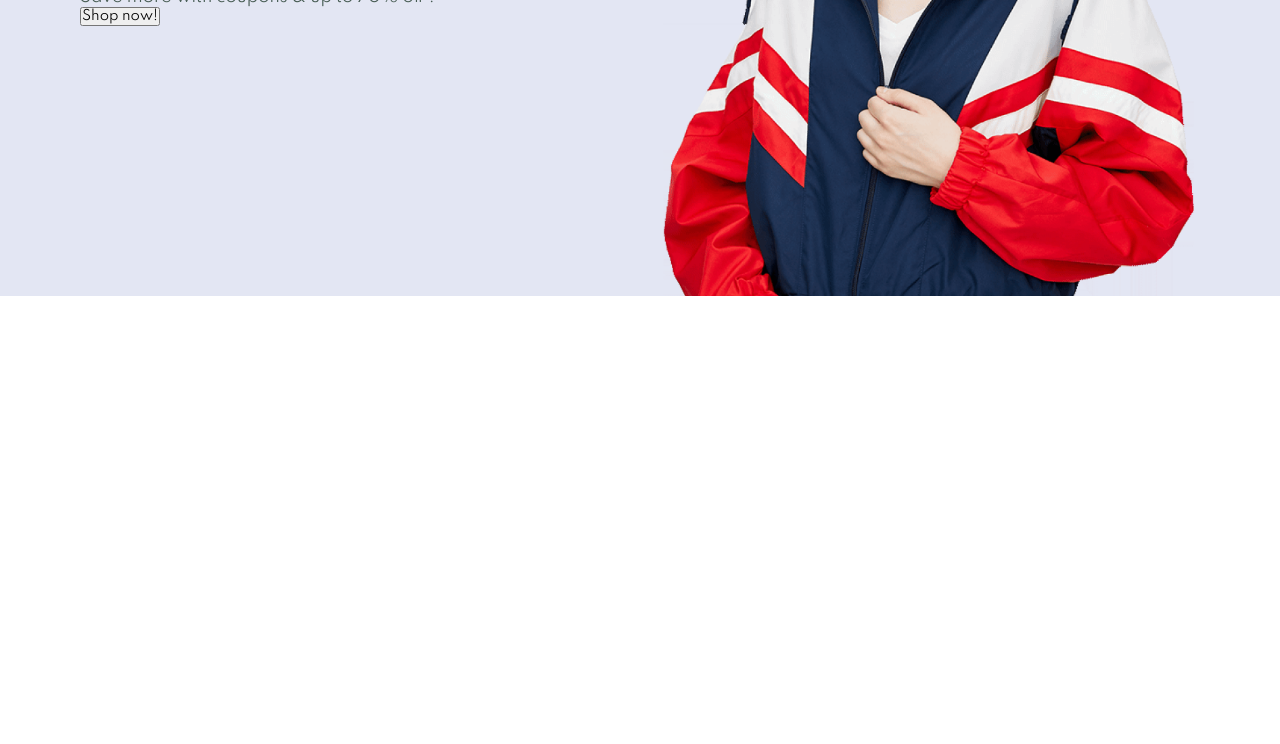
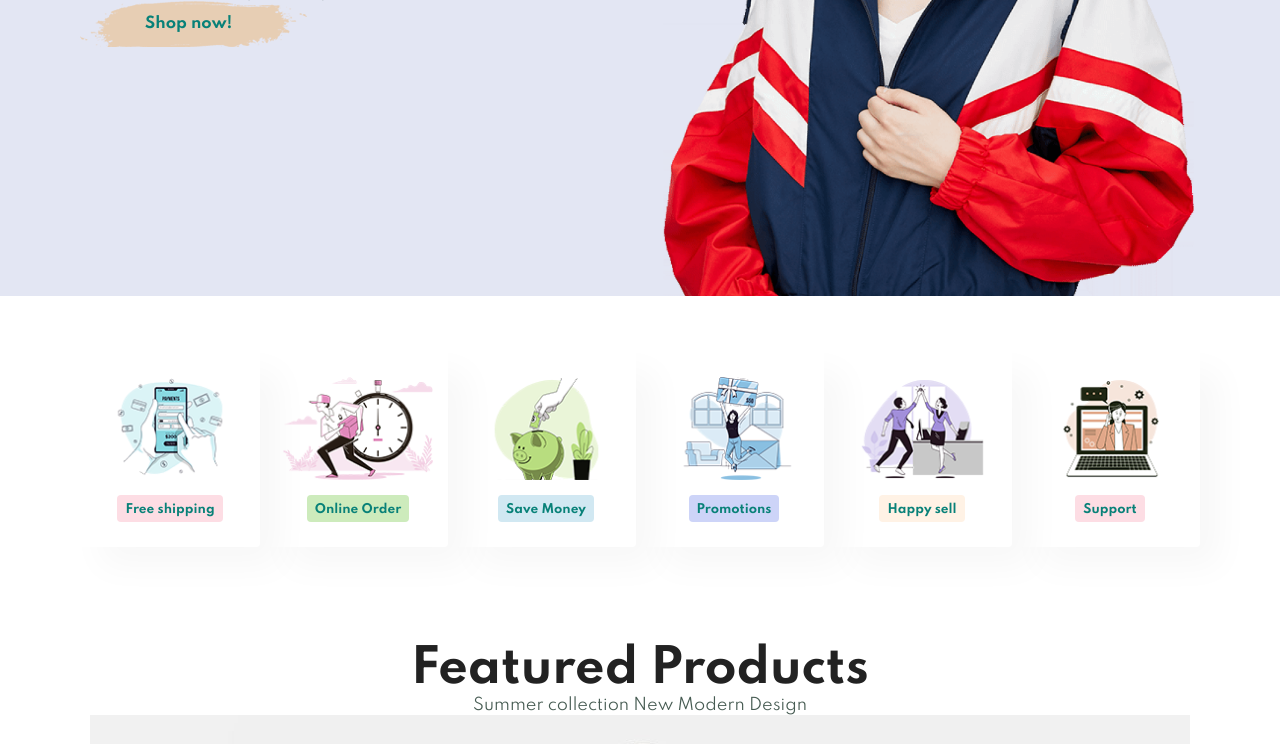
Before and after one commit to TheKatanaBearer/WAD-by-sir-rabeeh-, a plain HTML site: page e-commerce page/index.html in a window 1280 px wide. Shown: the part 489-1233 px from the top of the page. Before the commit the page ends 800 px from the top, so only its background shows below. Drawn offline with Linux system fonts and the light colour scheme.

Commit message:
feat-done feature section and started product setion

```diff
--- a/e-commerce page/index.html
+++ b/e-commerce page/index.html
@@ -38,6 +38,73 @@
             <button>Shop now!</button>
         </section>
 
+
+        <section id="feature" class="section-p1">
+
+            <!-- first box-->
+            <div class="fe-box">
+                <img src="img/features/f1.png" alt="">
+                <h6>Free shipping</h6>
+            </div>
+
+            <!-- second box-->
+            <div class="fe-box">
+                <img src="img/features/f2.png" alt="">
+                <h6>Online Order</h6>
+            </div>
+
+            <!-- third box-->
+            <div class="fe-box">
+                <img src="img/features/f3.png" alt="">
+                <h6>Save Money</h6>
+            </div>
+
+            <!-- fourth box-->
+            <div class="fe-box">
+                <img src="img/features/f4.png" alt="">
+                <h6>Promotions</h6>
+            </div>
+
+            <!-- fifth box-->
+            <div class="fe-box">
+                <img src="img/features/f5.png" alt="">
+                <h6>Happy sell</h6>
+            </div>
+
+               <!-- sixth box-->
+            <div class="fe-box">
+                <img src="img/features/f6.png" alt="">
+                <h6>Support</h6>
+            </div>
+
+
+
+
+        </section>
+
+
+        <section id="product1" class="section-p1">
+            <h2>Featured Products</h2>
+            <p>Summer collection New Modern Design</p>
+            <div class="pro-container">
+                <div class="pro">
+                    <img src="img/products/f1.jpg">
+                    <div class="des">
+                        <span>Adidas</span>
+                        <h5>Cartoon Astronaut T-Shirts</h5>
+                        <div class="star">
+                            <i class="fas fa-star"></i>
+                            <i class="fas fa-star"></i>
+                            <i class="fas fa-star"></i>
+                            <i class="fas fa-star"></i>
+                            <i class="fas fa-star"></i>
+                        </div>
+                        <h4>$78</h4>
+                    </div>
+                </div>
+            </div>
+        </section>
+
         <script src="script.js"></script>
     </body>
 </html>
--- a/e-commerce page/style.css
+++ b/e-commerce page/style.css
@@ -58,8 +58,10 @@ body{
     padding: 10px 80px;
     background: #E3E6F3;
     box-shadow: 0 5px 15px rgba(0,0,0,0.06);
-
-
+    z-index: 999;
+    position:sticky;        /* now the browser knows where to stick it */
+    top:0;
+    left:0;
 
 }
 
@@ -126,3 +128,115 @@ body{
     align-items: flex-start;    /* horizontal alignment of the content to the left..the start of the container */
 
 }
+
+
+#hero h4{
+    padding-bottom: 15px;
+
+}
+
+#hero h1{
+    color: #088178;
+
+}
+
+#hero button{
+    background-image: url("img/button.png");
+    background-color: transparent;
+    color: #088178;
+    border:0;
+    padding: 14px 80px 14px 65px;
+    background-repeat:no-repeat;
+    cursor: pointer;
+    font-weight:700;
+    font-size: 15px;
+
+
+}
+
+/* -------------------------------feature section--------------*/
+
+#feature .fe-box{
+    width:180px;
+    text-align: center;
+    padding: 25px 15px;
+    box-shadow: 20px 20px 34px rgba(0,0,0,0.03);
+    border-radius:4px;
+    margin: 15px 0;
+
+
+}
+
+
+#feature .fe-box:hover{
+    box-shadow: 10px 10px 54px rgba(70 ,62, 221, 0.1);
+}
+
+#feature .fe-box img{
+    width:100%;
+    margin-bottom: 10px;
+
+}
+
+#feature .fe-box h6{
+    display: inline-block;
+    padding:9px 8px 6px 8px;
+    line-height: 1;
+    border-radius:4px;
+    color:#088178;
+    background-color: #fddde4;
+
+}
+
+
+#feature{
+    display:flex;
+    align-items: center;
+    justify-content: space-between;
+    flex-wrap: wrap;
+
+}
+
+
+#feature .fe-box:nth-child(2) h6{
+    background-color: #cdebbc;
+
+}
+
+#feature .fe-box:nth-child(3) h6{
+    background-color: #d1e8f2;
+
+}
+
+#feature .fe-box:nth-child(4) h6{
+    background-color: #cdd4f8;
+
+}
+
+
+#feature .fe-box:nth-child(5) h6{
+    background-color: #f6dbf6;
+
+}
+
+#feature .fe-box:nth-child(5) h6{
+    background-color: #fff2e5;
+
+}
+
+
+/*-----------------------------products section -------------------*/
+
+
+#product1{
+    text-align: center;
+}
+
+
+#product .pro{
+    text-align:center;
+    width:23%;
+    min-width: 250px;
+    padding:10px 12px;
+    border:1px solid #cce7d0;
+}
```
